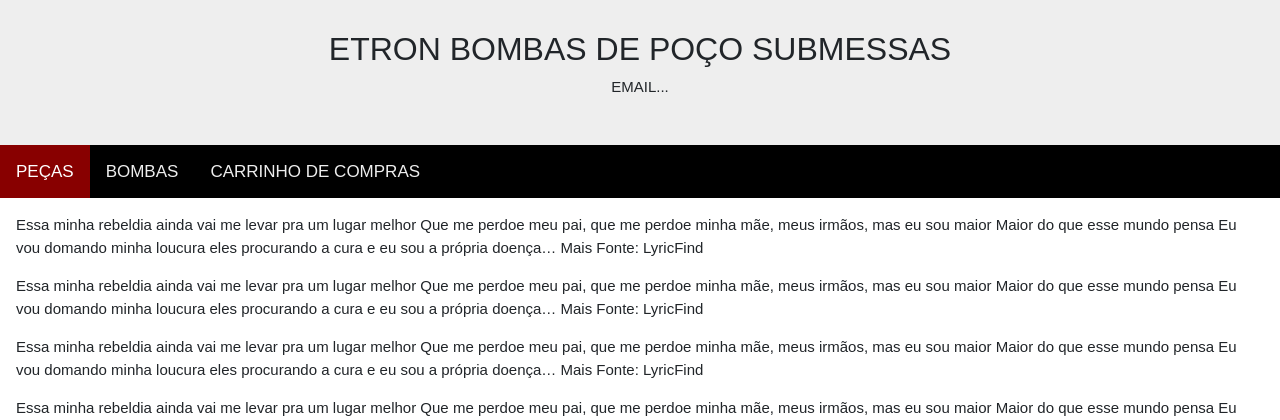
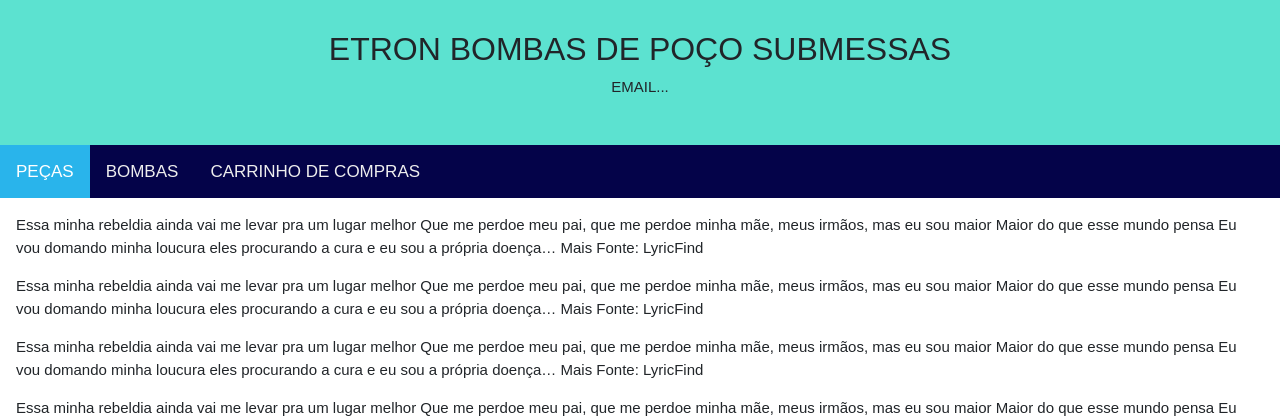
Before and after one commit to emanuelhenri/Etronpedidos, a PHP site: page / in a window 1280 px wide. Shown: the top 420 px of the page. Run offline with PHP 8.4, Linux system fonts and the light colour scheme.

Commit message:
imagens
img

```diff
--- a/css/style.css
+++ b/css/style.css
@@ -4,14 +4,14 @@ body{
     font-family: arial;
 }
 header{
-    background-color: #eee;
+    background-color: rgb(92, 226, 208);
     padding:30px;
     text-align:center;
 }
 
 nav {
     overflow: hidden;
-    background-color:black;
+    background-color:rgb(4, 3, 73);
     list-style:none;
 }
 
@@ -24,11 +24,11 @@ nav a{
     font-size:17px;
 }
 nav a:hover{
-    background-color:#ddd;
+    background-color:rgb(41, 180, 235);
     color:#000;
 }
 nav a.ativo{
-    background-color: #800;
+    background-color: rgb(41, 180, 235);
     color: #fff;
 }
 .principal{
```
Also changed, not shown: img/WhatsApp Image 2021-03-17 at 17.41.42.jpeg (added), img/WhatsApp Image 2021-03-17 at 17.44.38.jpeg (added), img/WhatsApp Image 2021-03-17 at 17.47.26.jpeg (added), img/WhatsApp Image 2021-03-17 at 17.49.26.jpeg (added), img/WhatsApp Image 2021-03-17 at 17.53.15.jpeg (added), img/WhatsApp Image 2021-03-17 at 17.54.21.jpeg (added), img/WhatsApp Image 2021-03-17 at 17.56.05.jpeg (added), img/WhatsApp Image 2021-03-17 at 17.57.19.jpeg (added), img/WhatsApp Image 2021-03-17 at 18.00.27.jpeg (added).
